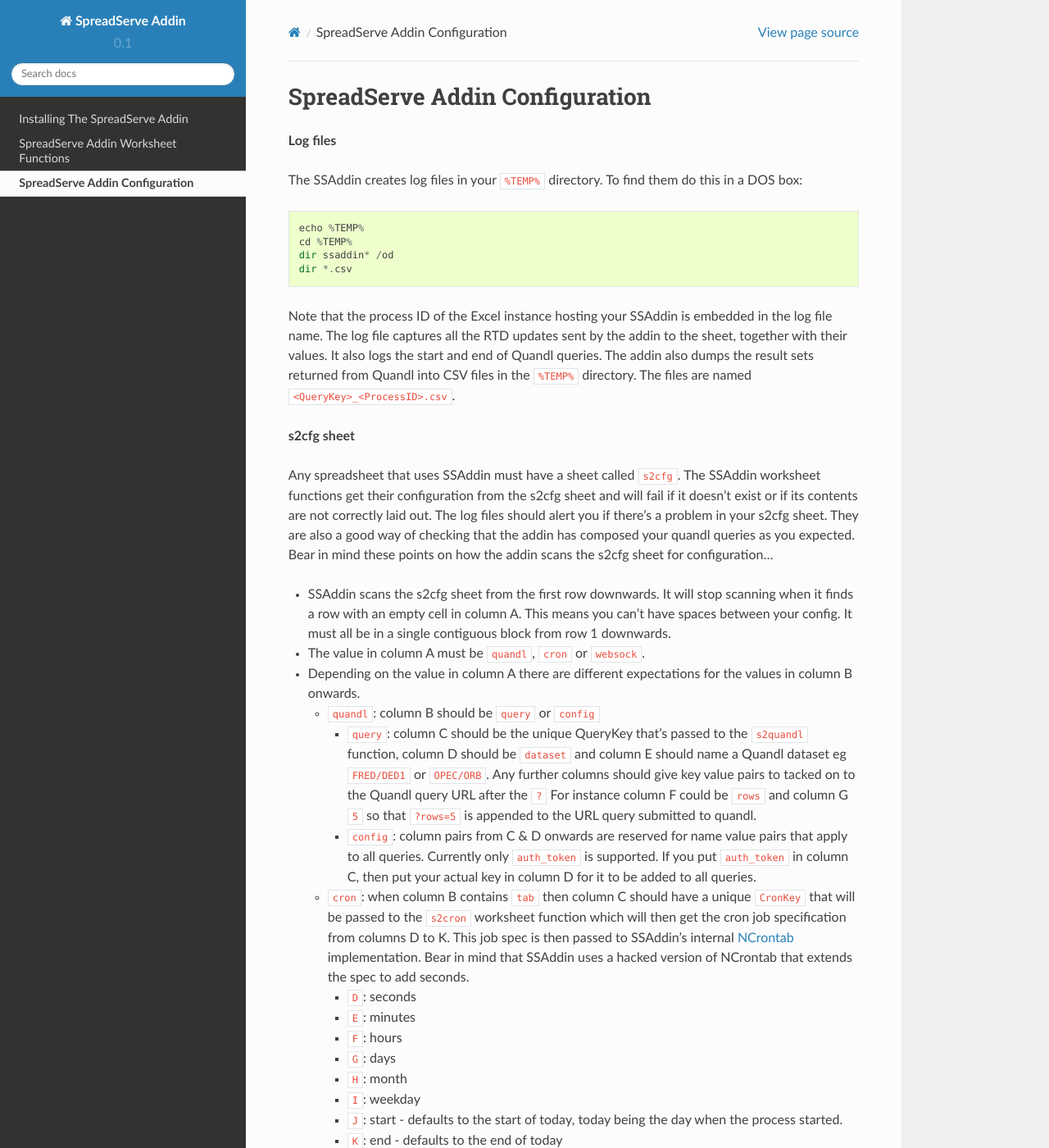
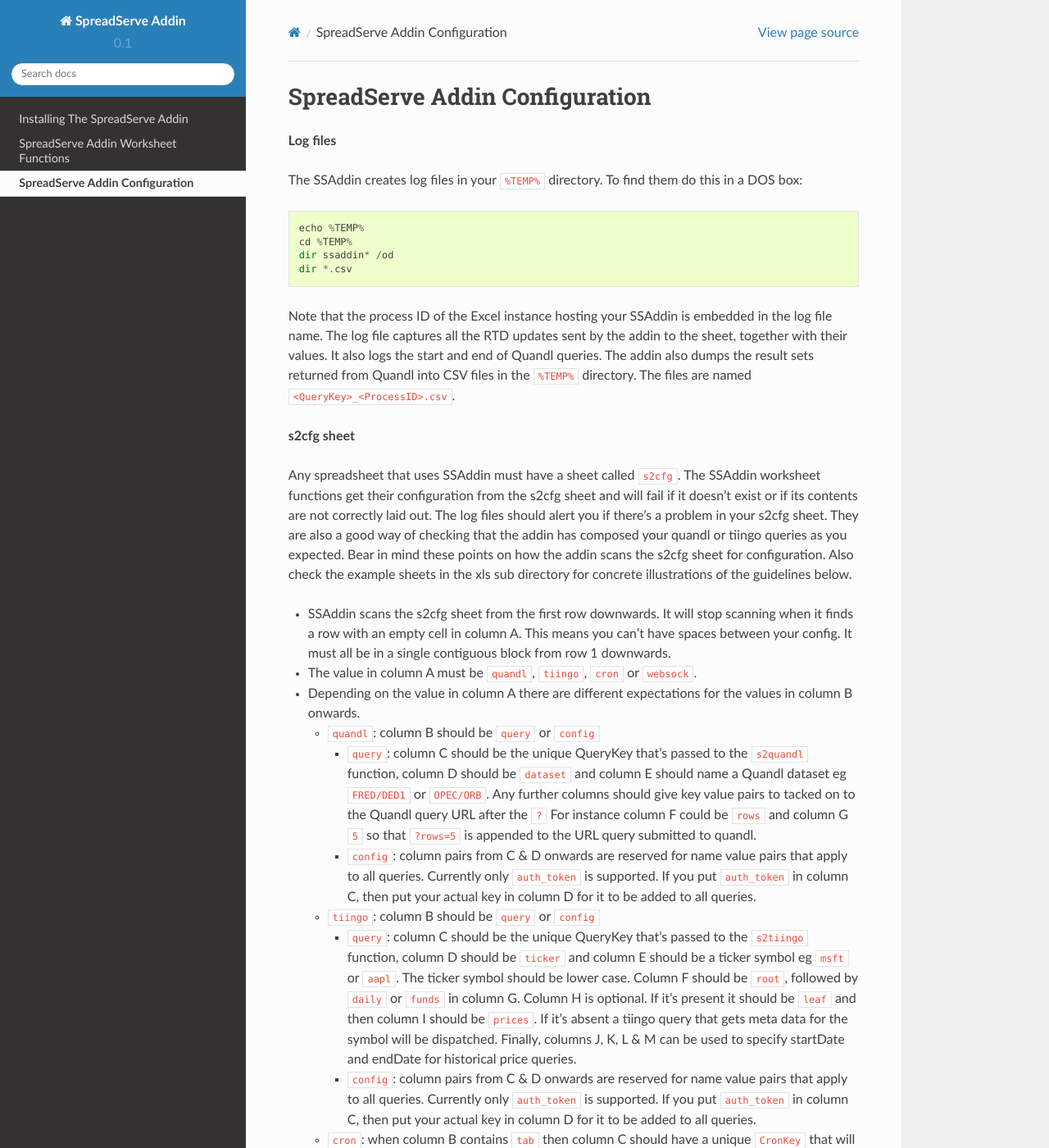
Before and after one commit to SpreadServe/SSAddin, a Sphinx documentation site: the page built from docs/config.rst, in a window 1280 px wide and 1400 px high. Shown: the whole window at 82% size. Built offline with Sphinx 7.4.7 and the Read the Docs theme 2.0.0, drawn with Linux system fonts in a browser that asks for light colours.

Commit message:
Update config.rst
Add detail for tiingo sheets.

```diff
--- a/docs/config.rst
+++ b/docs/config.rst
@@ -22,13 +22,14 @@
 functions get their configuration from the s2cfg sheet and will fail if it doesn't exist
 or if its contents are not correctly laid out. The log files should alert you if there's a
 problem in your s2cfg sheet. They are also a good way of checking that the addin has composed
-your quandl queries as you expected. Bear in mind these points on how the addin scans the s2cfg
-sheet for configuration...
+your quandl or tiingo queries as you expected. Bear in mind these points on how the addin
+scans the s2cfg sheet for configuration. Also check the example sheets in the xls sub directory
+for concrete illustrations of the guidelines below.
 
 * SSAddin scans the s2cfg sheet from the first row downwards. It will stop scanning when it
   finds a row with an empty cell in column A. This means you can't have spaces between your
   config. It must all be in a single contiguous block from row 1 downwards.
-* The value in column A must be ``quandl``, ``cron`` or ``websock``.
+* The value in column A must be ``quandl``, ``tiingo``, ``cron`` or ``websock``.
 * Depending on the value in column A there are different expectations for the values in
   column B onwards.
 
@@ -40,6 +41,20 @@
       to tacked on to the Quandl query URL after the ``?``  For instance column F could be
       ``rows`` and column G ``5`` so that ``?rows=5`` is appended to the URL query submitted
       to quandl.
+    * ``config``: column pairs from  C & D onwards are reserved for name value pairs that
+      apply to all queries. Currently only ``auth_token`` is supported. If you put ``auth_token``
+      in column C, then put your actual key in column D for it to be added to all queries.
+
+  * ``tiingo``: column B should be ``query`` or ``config``
+
+    * ``query``: column C should be the unique QueryKey that's passed to the ``s2tiingo``
+      function, column D should be ``ticker`` and column E should be a ticker symbol
+      eg ``msft`` or ``aapl``. The ticker symbol should be lower case. Column F should
+      be ``root``, followed by ``daily`` or ``funds`` in column G. Column H is optional.
+      If it's present it should be ``leaf`` and then column I should be ``prices``. If
+      it's absent a tiingo query that gets meta data for the symbol will be dispatched.
+      Finally, columns J, K, L & M can be used to specify startDate and endDate for
+      historical price queries.
     * ``config``: column pairs from  C & D onwards are reserved for name value pairs that
       apply to all queries. Currently only ``auth_token`` is supported. If you put ``auth_token``
       in column C, then put your actual key in column D for it to be added to all queries.
```
